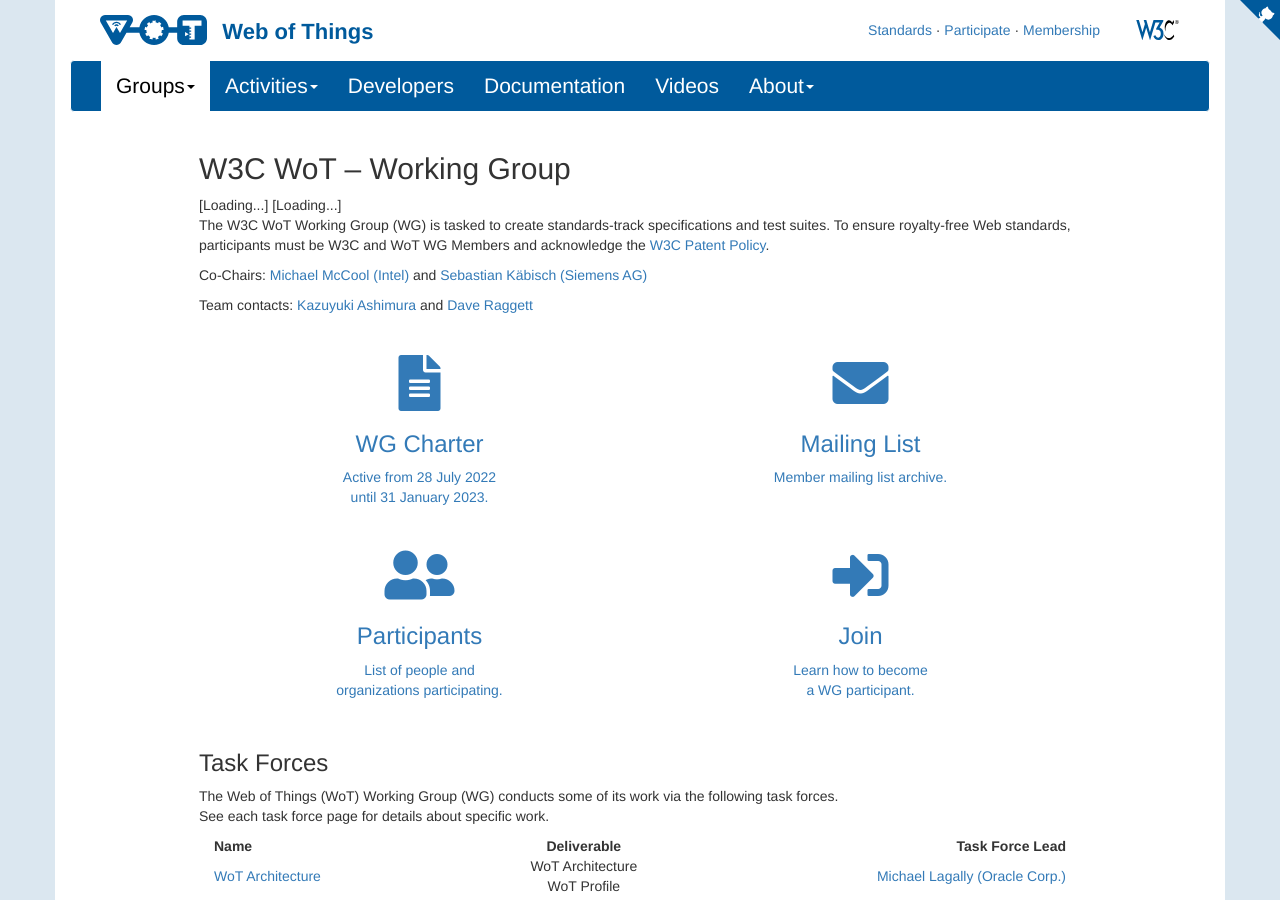
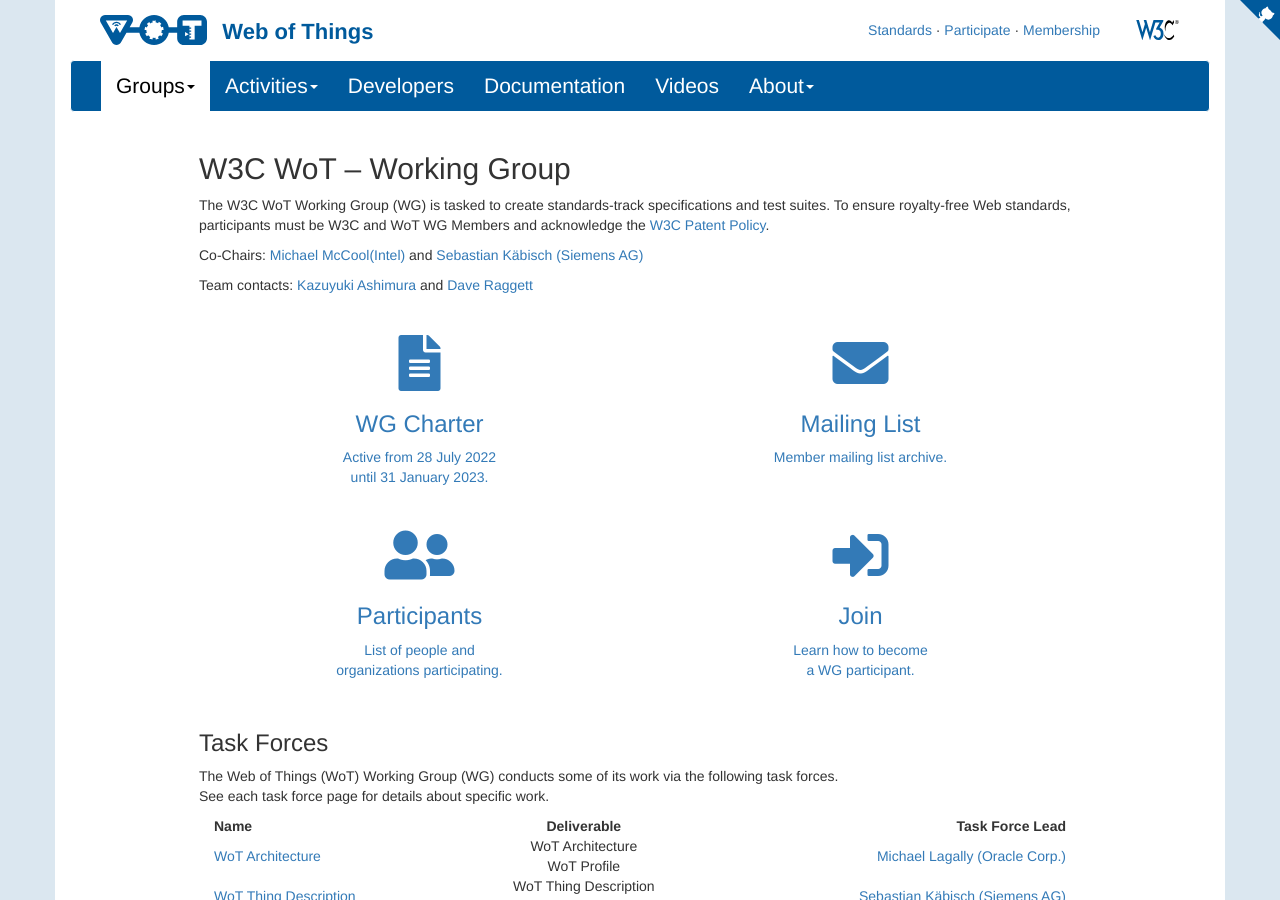
Before and after one commit to w3c/wot-marketing, a Jekyll site: the page built from docs/wg/index.html, in a window 1280 px wide and 900 px high. Built offline with Jekyll 4.4.1, drawn with Linux system fonts in a browser that asks for light colours; nearby versions of some CDN libraries; comment, search, counter and statistics services are not loaded.

Commit message:
initial version of nodejs version

```diff
--- a/docs/_config.yml
+++ b/docs/_config.yml
@@ -8,6 +8,8 @@
 baseurl: "/WoT"
 github_username: "w3c"
 git_repo: "wot-marketing"
+
+data: Michael McCool
 
 navigation:
  - title: Groups
@@ -39,3 +41,7 @@
       url: about/contact/
     - title: History
       url: about/history/
+
+
+#  - wg:
+#    chair: Michael McCool
--- a/docs/wg/index.html
+++ b/docs/wg/index.html
@@ -5,14 +5,14 @@
 ---
 <div data-apiary-group="95969">
 	<h2>W3C WoT – Working Group</h2>
-	<span class="apiary-done" data-apiary="chairs">[Loading...]</span>
-	<span class="apiary-done" data-apiary="users">[Loading...]</span>
+	<!-- <span class="apiary-done" data-apiary="chairs">[Loading...]</span>
+	<span class="apiary-done" data-apiary="users">[Loading...]</span> -->
 
 	<p>
 		The W3C WoT Working Group (WG) is tasked to create standards-track specifications and test suites. To ensure royalty-free Web standards, participants must be W3C and WoT WG Members and acknowledge the <a href="https://www.w3.org/Consortium/Patent-Policy-20040205/">W3C Patent Policy</a>.
 	</p>
 	<p>Co-Chairs:
-		 <a href="mailto:michael.mccool@intel.com">Michael McCool (Intel)</a> and <a href="mailto:sebastian.kaebisch@siemens.com">Sebastian K&auml;bisch (Siemens AG)</a></p>
+		 <a href="mailto:michael.mccool@intel.com">{{site.data}}(Intel)</a> and <a href="mailto:sebastian.kaebisch@siemens.com">Sebastian K&auml;bisch (Siemens AG)</a></p>
 	<p>Team contacts: <a href="https://www.w3.org/People#ashimura" target="_blank">Kazuyuki Ashimura</a> and <a href="https://www.w3.org/People#dsr" target="_blank">Dave Raggett</a></p>
 
 	<p>&nbsp;</p>
```
Also changed, not shown: docs/Gemfile.lock.
